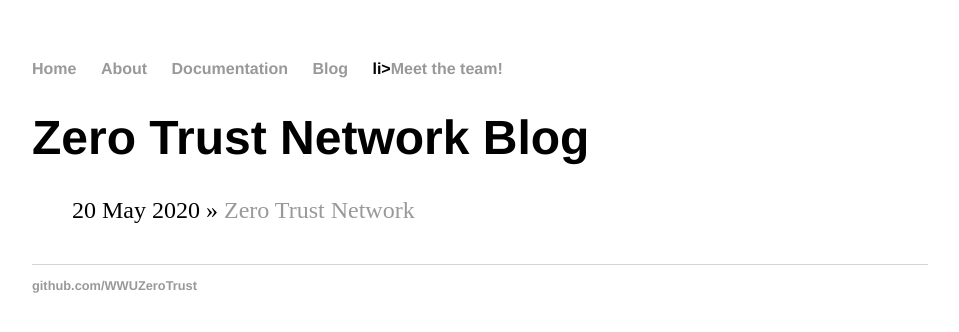
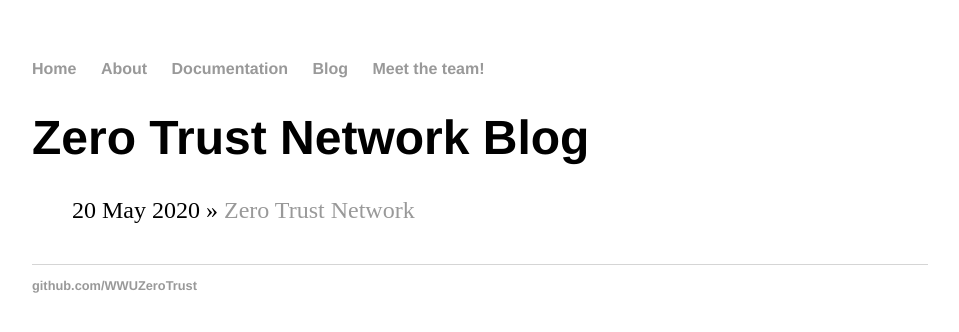
Before and after one commit to WWUZeroTrust/WWUZeroTrust.github.io, a Jekyll site: the page built from blog/index.html, in a window 1280 px wide. Shown: the top 332 px of the page, without its empty margins (160-1119 px from the left). Built offline with Jekyll 4.4.1, drawn with Linux system fonts in a browser that asks for light colours.

```diff
--- a/_layouts/default.html
+++ b/_layouts/default.html
@@ -12,7 +12,7 @@
 		        	<li><a href="/about">About</a></li>
 	        		<li><a href="/Documentation">Documentation</a></li>
 	        		<li><a href="/blog">Blog</a></li>
-				li><a href="/Meet">Meet the team!</a></li>
+				<li><a href="/Meet">Meet the team!</a></li>
 	    		</ul>
 			</nav>
 			<div class="container">
```
